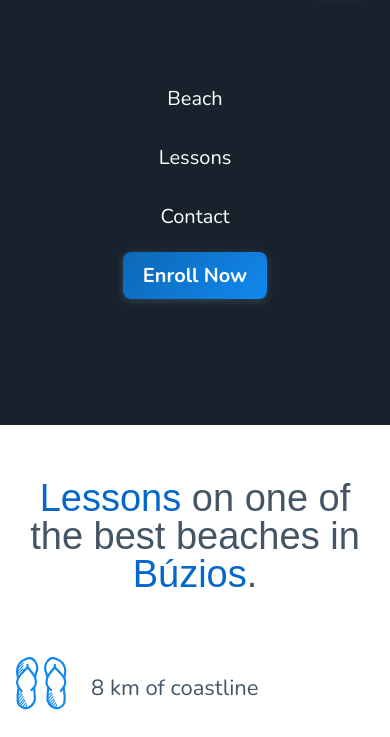
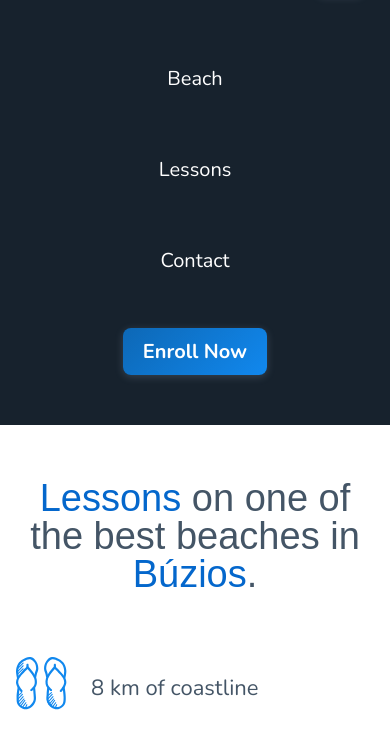
Before and after one commit to brenotds/SurfNest, a plain HTML site: page index.html in a window 390 px wide. Both pictures are taken after a click on the button 340 px from the left and 85 px from the top of the page. Shown: the part 107-844 px from the top of the page. Drawn offline with nearby package versions, Linux system fonts and the light colour scheme; a web font is replaced by a local one.

Commit message:
first commit

```diff
--- a/css/header.css
+++ b/css/header.css
@@ -46,12 +46,20 @@
   width: 100%;
 }
 
-[data-menu="button"] {
+.btn-hamb {
   display: none;
 }
 
+.active {
+  display: flex;
+}
+
 @media (max-width: 800px) {
-  [data-menu="button"] {
+  body {
+    overflow-x: hidden;
+  }
+
+  .btn-hamb {
     display: flex;
     align-items: center;
     background: linear-gradient(315deg, rgba(17, 136, 238, 1) 0%, rgba(13, 104, 182, 1) 100%);
@@ -68,7 +76,11 @@
     z-index: 11;
   }
 
-  [data-menu="button"]::before {
+  .btn-hamb.active::before {
+    transform: rotate(90deg);
+  }
+
+  .btn-hamb::before {
     content: "";
     height: 0.2rem;
     width: 1.6rem;
@@ -78,24 +90,22 @@
     transition: trasform 0.3s;
   }
 
-  [data-menu="button"].active::before {
-    transform: rotate(90deg);
-  }
-
-  [data-menu="list"] {
+  .nav-list {
     position: absolute;
+    right: 0;
+    width: 100vw;
+    height: 42rem;
     background: var(--secondary-color);
-    width: 100%;
-    height: 42rem;
     flex-direction: column;
     align-items: center;
+    gap: 6.4rem;
+    justify-content: center;
     z-index: 10;
-    right: -100%;
-    padding: 8rem 0;
-    transition: 0.75s ease-in-out;
+    transform: translateX(100%);
+    transition: transform 0.75s ease-in;
   }
-  [data-menu="list"].active {
-    right: 0;
+  .nav-list.active {
+    transform: translateX(0%);
   }
 }
 
--- a/index.html
+++ b/index.html
@@ -21,8 +21,8 @@
             <div class="container menu-flex">
                 <a href=""><img src="./img/logo.svg" alt="Logo"></a>
                 <nav class="nav">
-                    <button data-menu="button" aria-expanded="false" aria-controls="menu"></button>
-                    <ul data-menu="list" id="menu" class="nav-list">
+                    <button class="btn-hamb"></button>
+                    <ul id="menu" class="nav-list">
                         <li><a class="nav-link" href="">Beach</a></li>
                         <li><a class="nav-link" href="">Lessons</a></li>
                         <li><a class="nav-link" href="">Contact</a></li>
--- a/javaScript/script.js
+++ b/javaScript/script.js
@@ -1,19 +1,12 @@
 function menuMobile() {
-  const menuButton = document.querySelector('[data-menu="button"]');
-  const menuList = document.querySelector('[data-menu="list"]');
+  const mobileMenu = document.querySelector(".btn-hamb");
+  const navList = document.querySelector(".nav-list");
 
-  menuButton.addEventListener("click", () => {
-    const isActive = menuList.classList.contains("active");
-    menuList.classList.toggle("active", !isActive);
-    menuButton.classList.toggle("active", !isActive);
+  mobileMenu.addEventListener("click", () => {
+    const isActive = navList.classList.contains("active");
+    navList.classList.toggle("active", !isActive);
+    mobileMenu.classList.toggle("active", !isActive);
   });
-
-  document.onclick = function (e) {
-    if (!menuList.contains(e.target) && !menuButton.contains(e.target)) {
-      menuList.classList.remove("active");
-      menuButton.classList.remove("active");
-    }
-  };
 }
 
 menuMobile();
```
Also changed, not shown: 1 other file.
